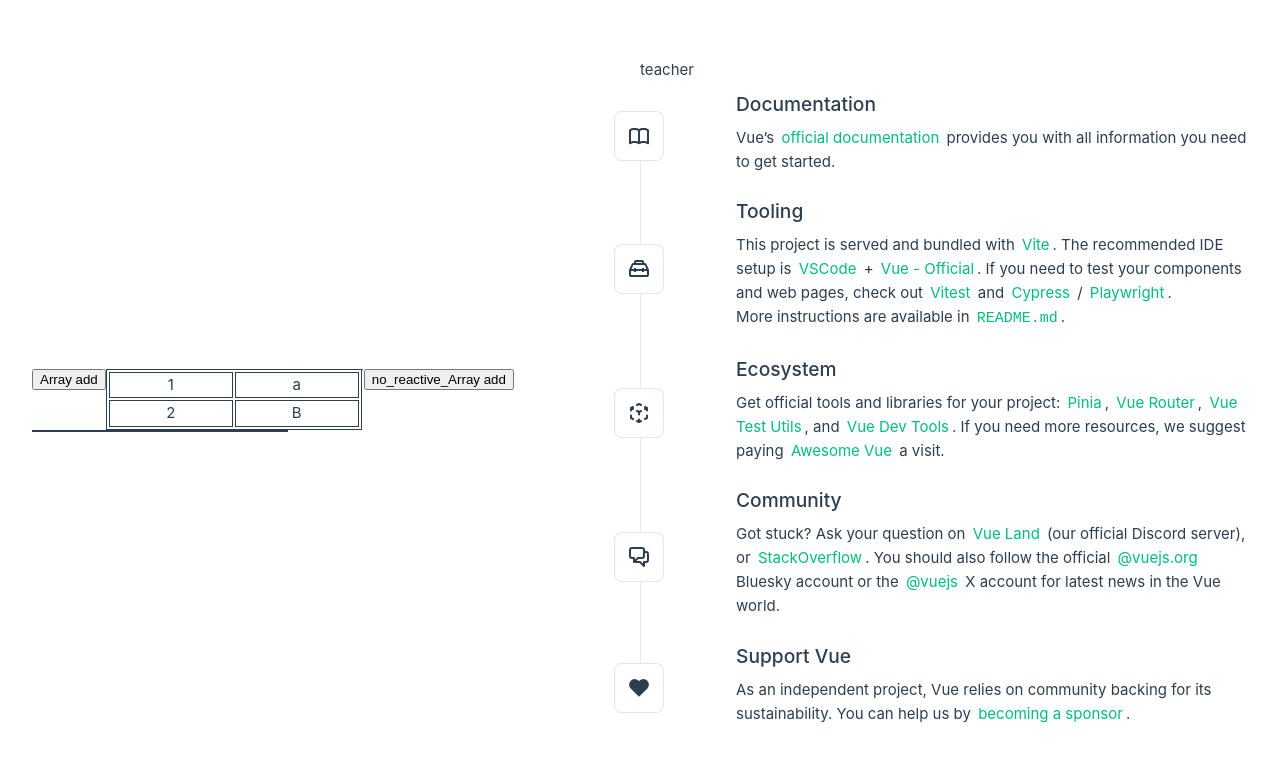
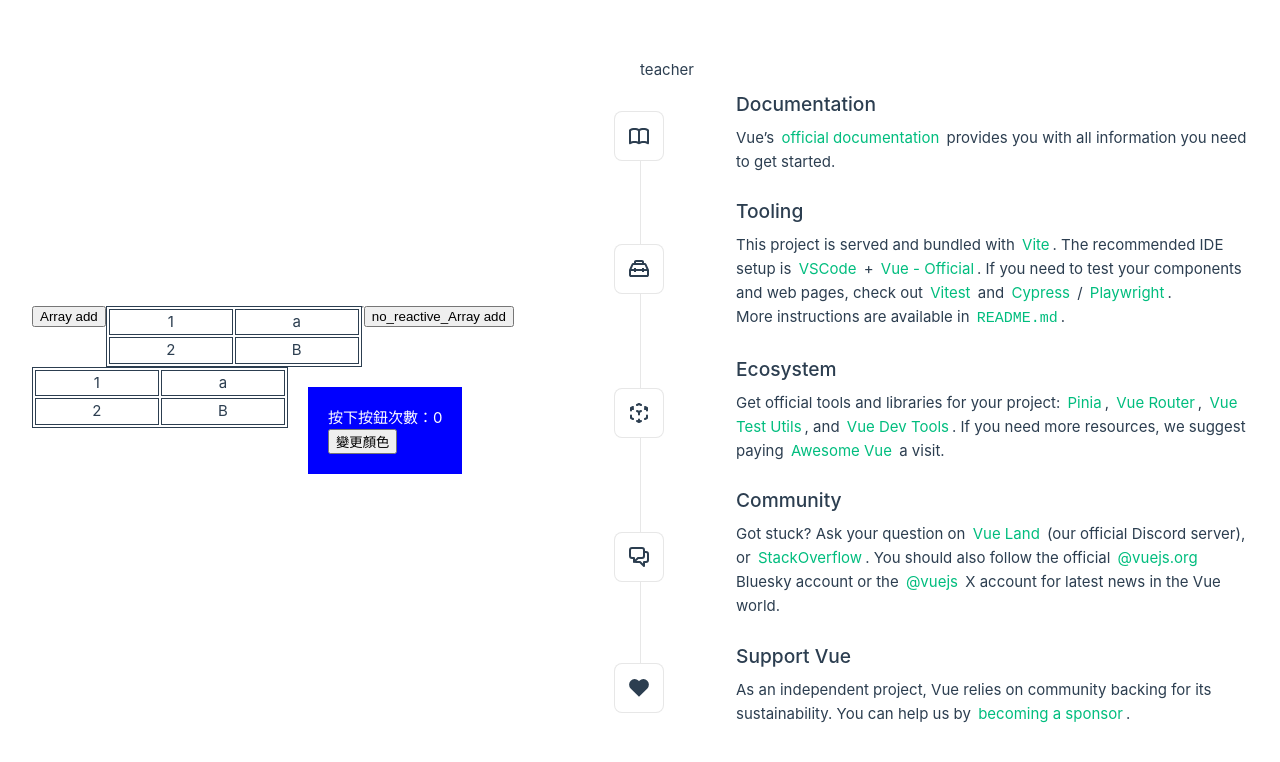
Before and after one commit to JerryChang0504/20250908, a Vue app: page / in a window 1280 px wide. Shown: the top 762 px of the page. Built offline with nearby package versions, Linux system fonts and the light colour scheme.

Commit message:
ChangColor.vue

```diff
--- a/src/App.vue
+++ b/src/App.vue
@@ -4,7 +4,7 @@ import TheWelcome from './components/TheWelcome.vue'
 import PropComponent from './components/PropComponent.vue'
 import RefCount from './components/RefCount.vue'
 import ReactiveComp from './components/ReactiveComp.vue'
-
+import ChangColor from './components/ChangColor.vue'
 const msgT = "I'm Jerry"
 </script>
 
@@ -16,6 +16,7 @@ const msgT = "I'm Jerry"
       <!-- <HelloWorld msg="You do it!" /> -->
       <!-- <RefCount /> -->
       <ReactiveComp />
+      <ChangColor />
     </div>
   </header>
 
--- /dev/null
+++ b/src/components/ChangColor.vue
@@ -0,0 +1,20 @@
+<script setup>
+import { ref, reactive } from 'vue'
+const count = ref(0)
+const box = reactive({ color: 'blue' })
+</script>
+
+<template>
+  <div :class="'divbox'" :style="{ backgroundColor: box?.color }">
+    <p>按下按鈕次數：{{ count }}</p>
+    <button @click="changeColor">變更顏色</button>
+  </div>
+</template>
+
+<style scoped>
+.divbox {
+  margin: 20px;
+  padding: 20px;
+  color: #fff;
+}
+</style>
--- a/src/components/ReactiveComp.vue
+++ b/src/components/ReactiveComp.vue
@@ -7,6 +7,16 @@ const ar = reactive([
 
 const add = () => {
   ar.push({ key: 3, value: 'c' })
+}
+
+let noReactiveArray = [
+  { key: 1, value: 'a' },
+  { key: 2, value: 'B' },
+]
+
+const addnoreactiveArray = () => {
+  noReactiveArray.push({ key: 3, value: 'c' })
+  console.log('🚀 ~ addnoreactiveArray ~ noReactiveArray:', noReactiveArray)
 }
 </script>
 
```
